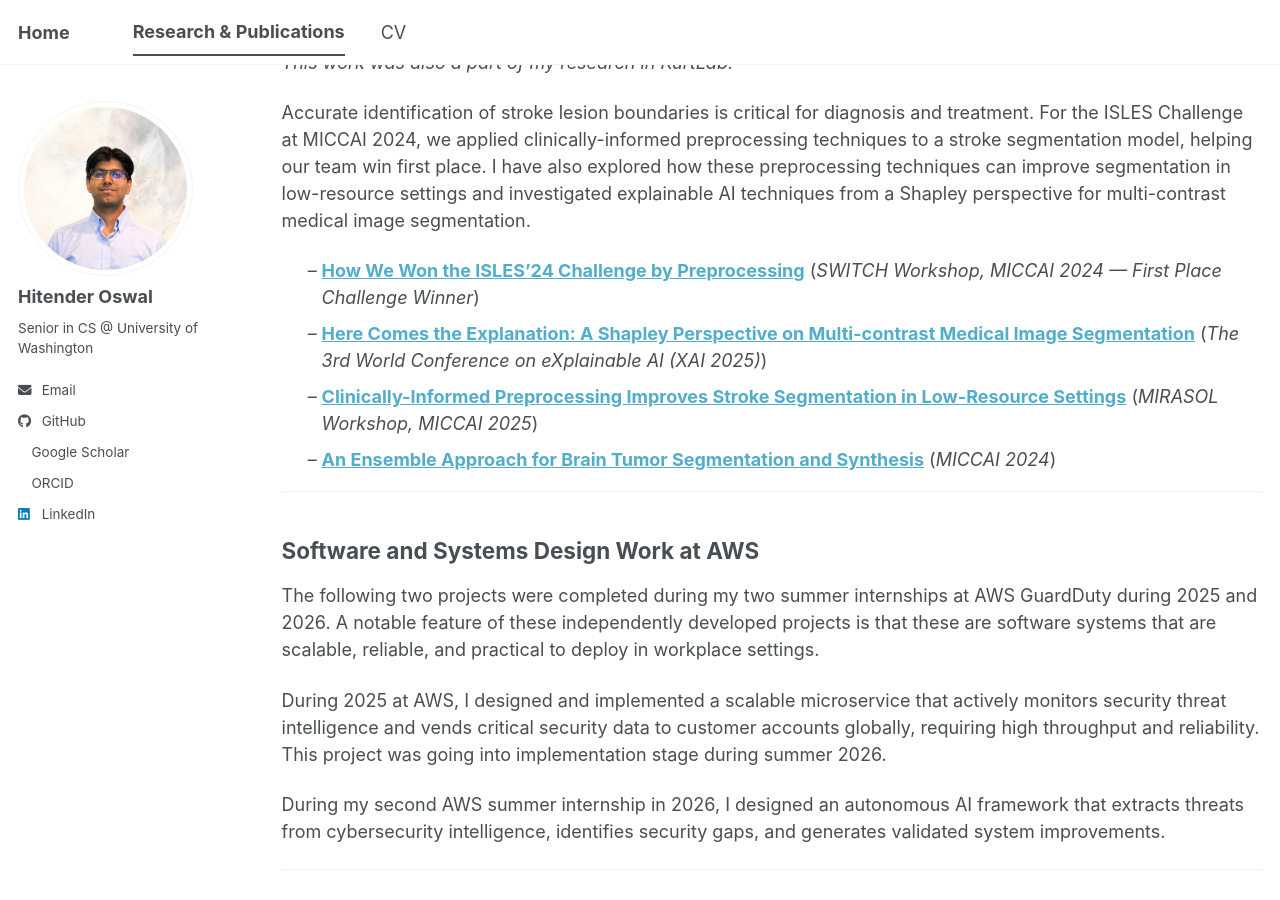
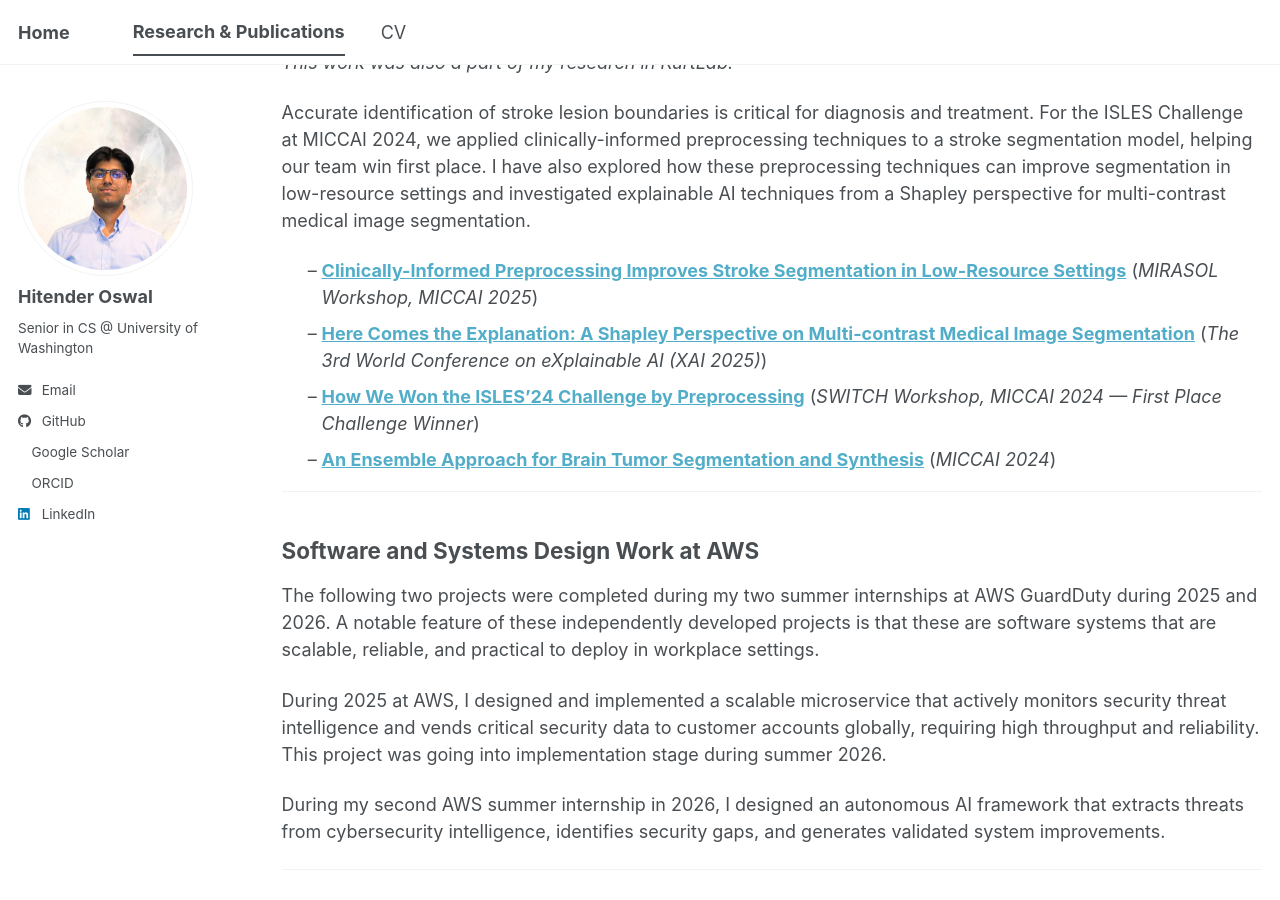
Before and after one commit to HitenderOswal/HitenderOswal.github.io, a Jekyll site: the page built from _pages/publications.md, in a window 1280 px wide and 900 px high, scrolled down 671 px. Built offline with Jekyll 4.4.1, drawn with Linux system fonts in a browser that asks for light colours; a style sheet for code colours, icons or effects is not loaded.

```diff
--- a/_pages/publications.md
+++ b/_pages/publications.md
@@ -28,12 +28,11 @@ In order to develop robust deep learning algorithms for automated stroke lesion
 
 Accurate identification of stroke lesion boundaries is critical for diagnosis and treatment. For the ISLES Challenge at MICCAI 2024, we applied clinically-informed preprocessing techniques to a stroke segmentation model, helping our team win first place. I have also explored how these preprocessing techniques can improve segmentation in low-resource settings and investigated explainable AI techniques from a Shapley perspective for multi-contrast medical image segmentation.
 
+- [**Clinically-Informed Preprocessing Improves Stroke Segmentation in Low-Resource Settings**](https://link.springer.com/chapter/10.1007/978-3-032-13654-1_25) (*MIRASOL Workshop, MICCAI 2025*)
+- [**Here Comes the Explanation: A Shapley Perspective on Multi-contrast Medical Image Segmentation**](https://ceur-ws.org/Vol-4017/paper_24.pdf) (*The 3rd World Conference on eXplainable AI (XAI 2025)*)
 - [**How We Won the ISLES'24 Challenge by Preprocessing**](https://arxiv.org/abs/2505.18424) (*SWITCH Workshop, MICCAI 2024 — First Place Challenge Winner*)
-- [**Here Comes the Explanation: A Shapley Perspective on Multi-contrast Medical Image Segmentation**](https://ceur-ws.org/Vol-4017/paper_24.pdf) (*The 3rd World Conference on eXplainable AI (XAI 2025)*)
-- [**Clinically-Informed Preprocessing Improves Stroke Segmentation in Low-Resource Settings**](https://link.springer.com/chapter/10.1007/978-3-032-13654-1_25) (*MIRASOL Workshop, MICCAI 2025*)
 - [**An Ensemble Approach for Brain Tumor Segmentation and Synthesis**](https://arxiv.org/abs/2411.17617) (*MICCAI 2024*)
 {: style="list-style-type: '–  ';"}
-
 ---
 
 ## Software and Systems Design Work at AWS
```
